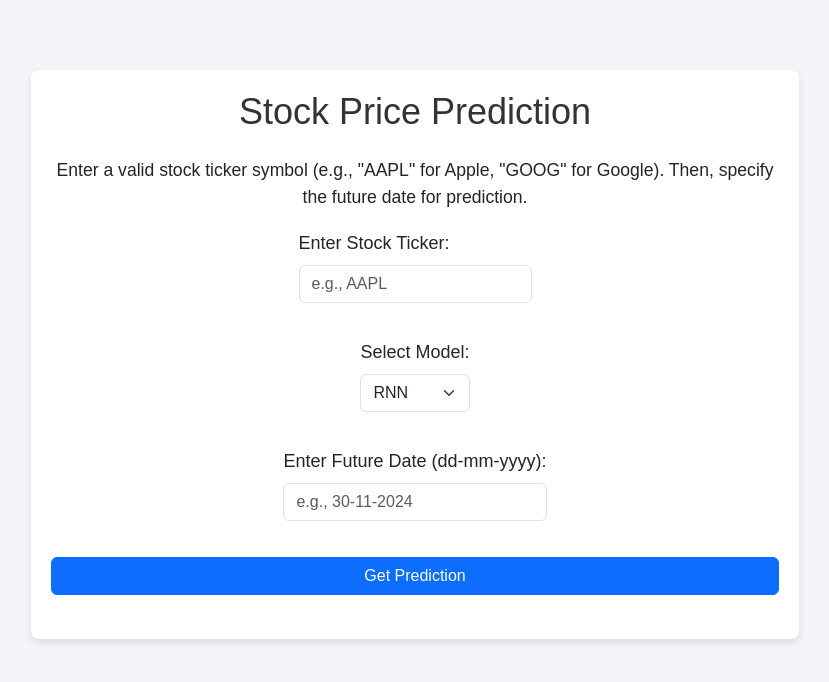
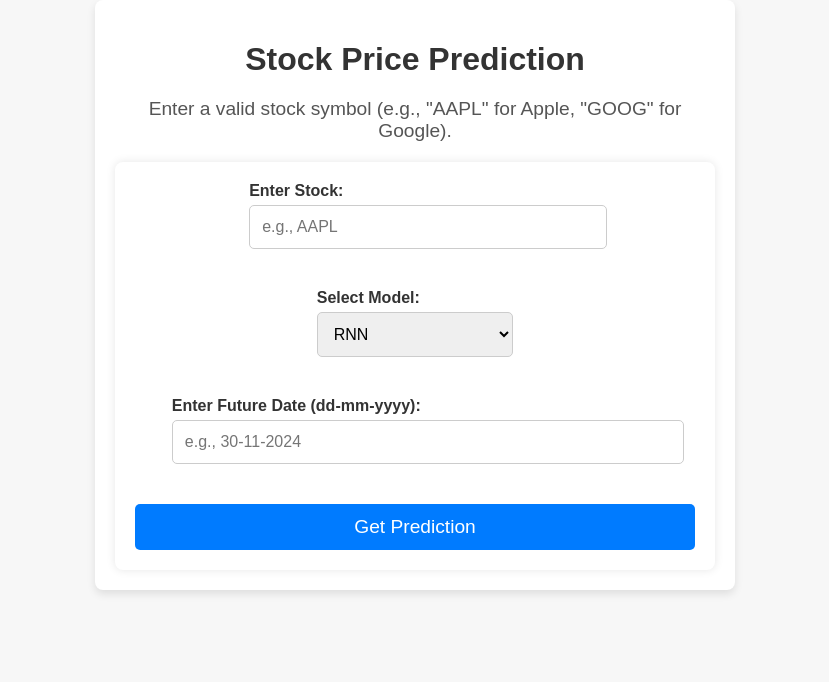
Before and after one commit to saisarath13/Stock_Time_Series_Prediction, a Flask app: page / in a window 1280 px wide. Shown: the top 682 px of the page, without its empty margins (225-1054 px from the left). Run offline with Flask 3, Linux system fonts and the light colour scheme.

Commit message:
Update index.html

```diff
--- a/templates/index.html
+++ b/templates/index.html
@@ -4,76 +4,158 @@
     <meta charset="UTF-8">
     <meta name="viewport" content="width=device-width, initial-scale=1.0">
     <title>Stock Price Prediction</title>
-    <link href="https://cdn.jsdelivr.net/npm/bootstrap@5.3.0-alpha1/dist/css/bootstrap.min.css" rel="stylesheet">
     <link rel="stylesheet" href="{{ url_for('static', filename='styles.css') }}">
     <style>
-        /* Custom styles */
+        /* Custom global styles */
         body {
-            background-color: #f4f4f9;
-            padding-top: 20px;
+            background-color: #f7f7f7;
+            font-family: Arial, sans-serif;
+            margin: 0;
+            padding: 0;
         }
         .container {
-            max-width: 800px;
+            max-width: 600px;
+            margin: 0 auto;
+            padding: 20px;
+        }
+        h1 {
+            text-align: center;
+            color: #333;
+            font-size: 2rem;
+            margin-bottom: 20px;
         }
         .instructions {
-            font-size: 1.1em;
+            text-align: center;
+            font-size: 1.2rem;
             margin-bottom: 20px;
+            color: #555;
+        }
+        form {
+            background-color: #ffffff;
+            padding: 20px;
+            border-radius: 8px;
+            box-shadow: 0 0 10px rgba(0, 0, 0, 0.1);
+        }
+        .form-group {
+            margin-bottom: 20px;
+        }
+        label {
+            font-size: 1rem;
+            font-weight: bold;
+            color: #333;
+        }
+        input[type="text"], select {
+            width: 100%;
+            padding: 12px;
+            font-size: 1rem;
+            border: 1px solid #ccc;
+            border-radius: 5px;
+            margin-top: 5px;
+        }
+        button {
+            width: 100%;
+            padding: 12px;
+            font-size: 1.2rem;
+            background-color: #007bff;
+            color: white;
+            border: none;
+            border-radius: 5px;
+            cursor: pointer;
+        }
+        button:hover {
+            background-color: #0056b3;
         }
         .result {
             background-color: #e3f2fd;
             padding: 20px;
             border-radius: 8px;
-            margin-top: 20px;
+            margin-top: 30px;
+            box-shadow: 0 0 10px rgba(0, 0, 0, 0.1);
+        }
+        .result h2 {
+            font-size: 1.5rem;
+            color: #007bff;
+        }
+        .result p {
+            font-size: 1.1rem;
+            color: #333;
         }
         .error {
             color: red;
             font-weight: bold;
+            text-align: center;
+            margin-top: 20px;
         }
         .button {
             display: inline-block;
-            padding: 10px 20px;
-            margin-top: 10px;
+            padding: 12px 20px;
             background-color: #007bff;
             color: white;
             text-decoration: none;
             border-radius: 5px;
+            margin-top: 10px;
         }
         .button:hover {
             background-color: #0056b3;
+        }
+
+        /* Responsive styling for mobile */
+        @media (max-width: 768px) {
+            .container {
+                padding: 15px;
+            }
+            h1 {
+                font-size: 1.8rem;
+            }
+            .form-group label {
+                font-size: 1rem;
+            }
+            input[type="text"], select, button {
+                font-size: 1rem;
+                padding: 10px;
+            }
+            .result {
+                padding: 15px;
+            }
+            .result h2 {
+                font-size: 1.2rem;
+            }
+            .result p {
+                font-size: 1rem;
+            }
         }
     </style>
 </head>
 <body>
     <div class="container">
-        <h1 class="text-center mb-4">Stock Price Prediction</h1>
+        <h1>Stock Price Prediction</h1>
 
         <!-- Instructions for the user -->
-        <p class="instructions text-center">
-            Enter a valid stock ticker symbol (e.g., "AAPL" for Apple, "GOOG" for Google).
-            Then, specify the future date for prediction.
+        <p class="instructions">
+            Enter a valid stock symbol (e.g., "AAPL" for Apple, "GOOG" for Google).
         </p>
 
         <!-- Form to enter stock ticker, model, and future date -->
-        <form method="POST" action="/" class="mb-4">
-            <div class="mb-3">
-                <label for="ticker" class="form-label">Enter Stock Ticker:</label>
-                <input type="text" class="form-control" id="ticker" name="ticker" required placeholder="e.g., AAPL" value="{{ request.form['ticker'] if request.form['ticker'] else '' }}">
+        <form method="POST" action="/">
+            <div class="form-group">
+                <label for="ticker">Enter Stock:</label>
+                <input type="text" id="ticker" name="ticker" required placeholder="e.g., AAPL" value="{{ request.form['ticker'] if request.form['ticker'] else '' }}">
             </div>
 
-            <div class="mb-3">
-                <label for="model" class="form-label">Select Model:</label>
-                <select name="model" id="model" class="form-select">
+            <div class="form-group">
+                <label for="model">Select Model:</label>
+                <select name="model" id="model">
                     <option value="rnn" {% if request.form['model'] == 'rnn' %}selected{% endif %}>RNN</option>
                     <option value="lstm" {% if request.form['model'] == 'lstm' %}selected{% endif %}>LSTM</option>
                 </select>
             </div>
 
-            <div class="mb-3">
-                <label for="future_date" class="form-label">Enter Future Date (dd-mm-yyyy):</label>
-                <input type="text" class="form-control" id="future_date" name="future_date" required placeholder="e.g., 30-11-2024" value="{{ request.form['future_date'] if request.form['future_date'] else '' }}">
+            <div class="form-group">
+                <label for="future_date">Enter Future Date (dd-mm-yyyy):</label>
+                <input type="text" id="future_date" name="future_date" required placeholder="e.g., 30-11-2024" value="{{ request.form['future_date'] if request.form['future_date'] else '' }}">
             </div>
 
-            <button type="submit" class="btn btn-primary w-100">Get Prediction</button>
+            <button type="submit">Get Prediction</button>
         </form>
 
         <!-- Display prediction results -->
@@ -87,11 +169,8 @@
         {% endif %}
 
         {% if error %}
-        <p class="error text-center">{{ error }}</p>
+        <p class="error">{{ error }}</p>
         {% endif %}
     </div>
-
-    <!-- Bootstrap JS and dependencies -->
-    <script src="https://cdn.jsdelivr.net/npm/bootstrap@5.3.0-alpha1/dist/js/bootstrap.bundle.min.js"></script>
 </body>
 </html>
```
